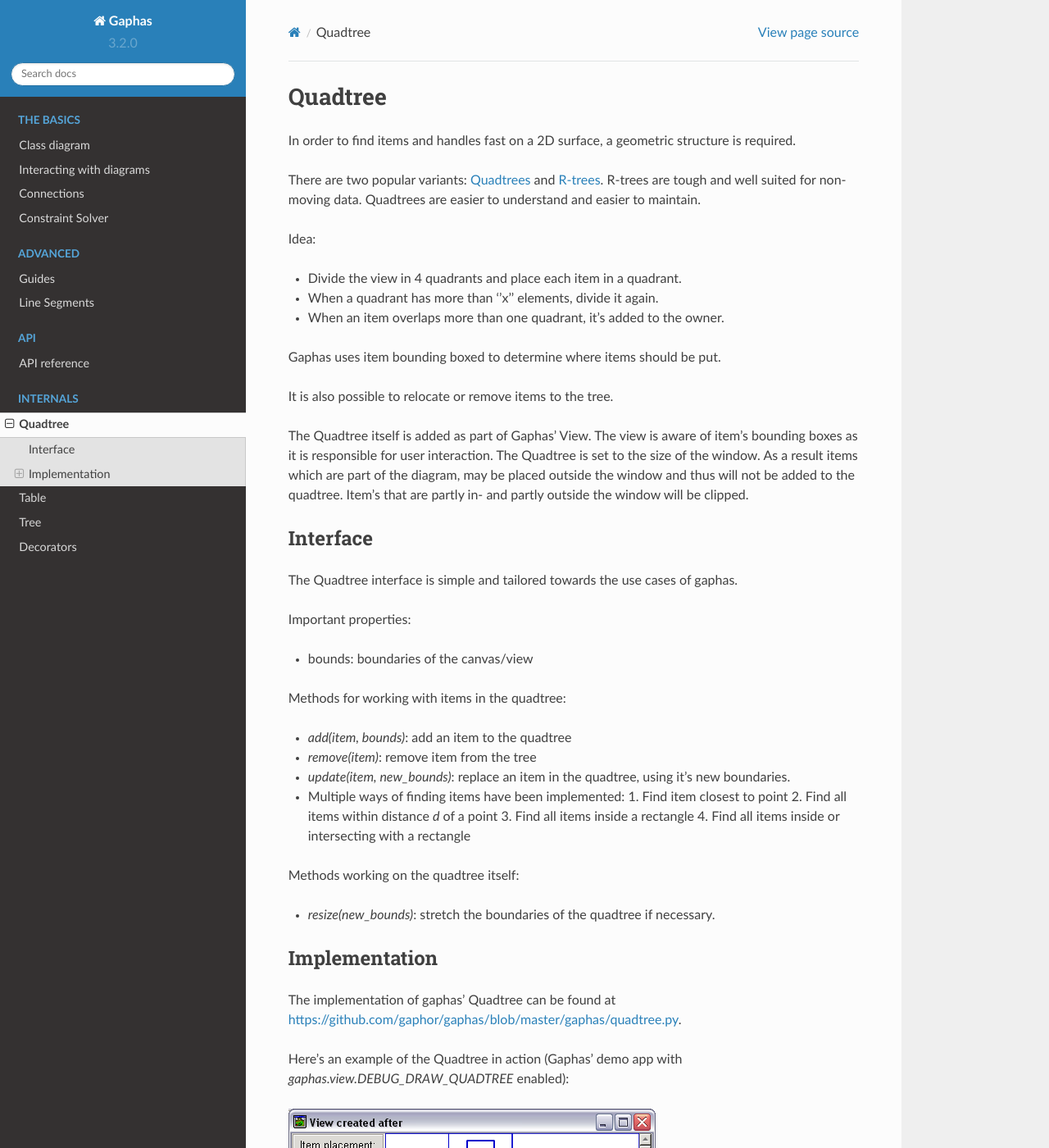
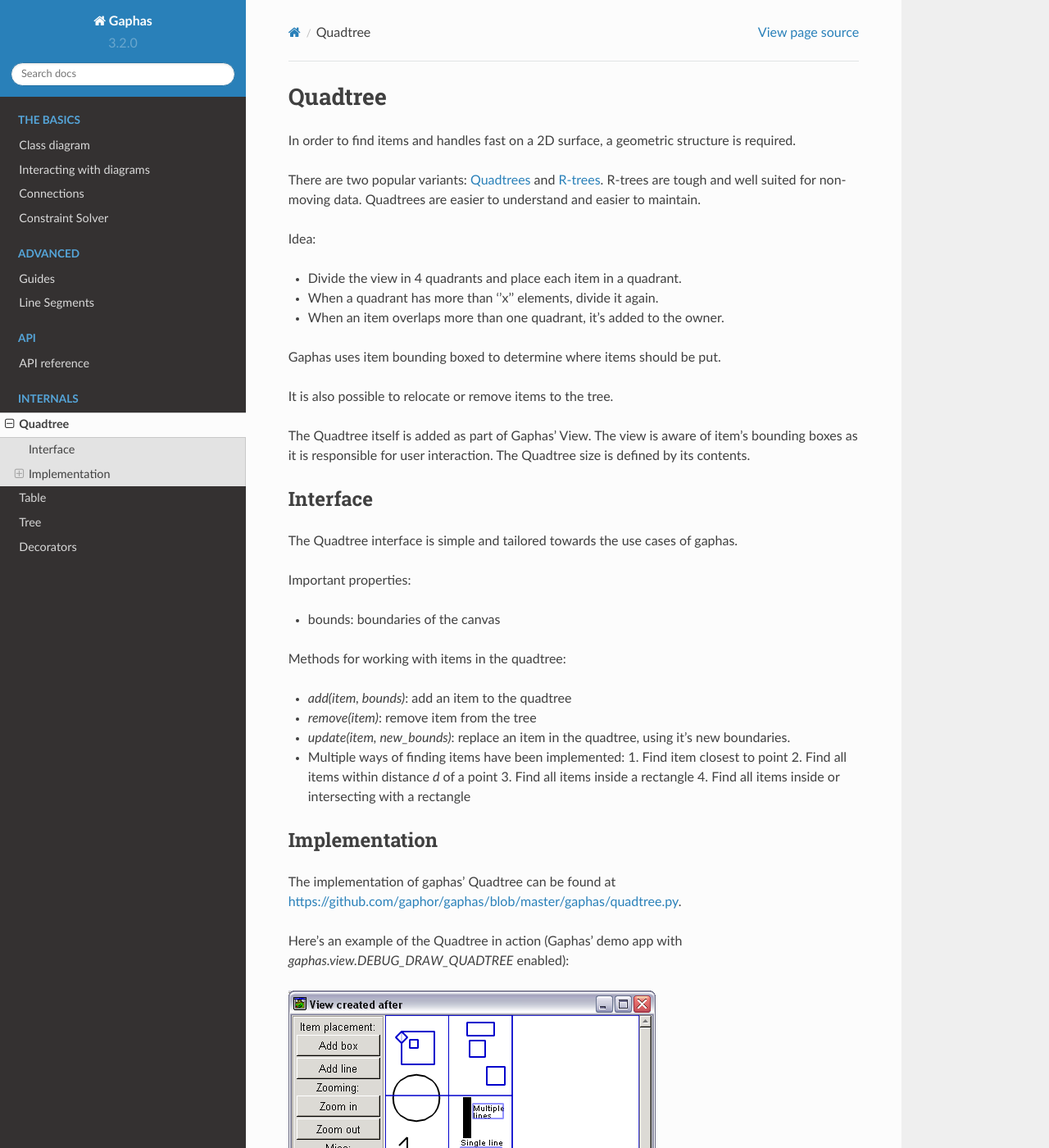
Before and after one commit to gaphor/gaphas, a Sphinx documentation site: the page built from docs/quadtree.rst, in a window 1280 px wide and 1400 px high. Shown: the whole window at 82% size. Built offline with Sphinx 7.4.7 and the Read the Docs theme 2.0.0, drawn with Linux system fonts in a browser that asks for light colours; the version number is read from the project's files by our own code.

Commit message:
Update quadtree docs

```diff
--- a/docs/quadtree.rst
+++ b/docs/quadtree.rst
@@ -19,10 +19,7 @@
 
 The Quadtree itself is added as part of Gaphas' View. The view is aware of
 item's bounding boxes as it is responsible for user interaction. The Quadtree
-is set to the size of the window. As a result items which are part of the
-diagram, may be placed outside the window and thus will not be added to the
-quadtree. Item's that are partly in- and partly outside the window will be
-clipped.
+size is defined by its contents.
 
 Interface
 ---------
@@ -32,7 +29,7 @@
 
 Important properties:
 
-* bounds: boundaries of the canvas/view
+* bounds: boundaries of the canvas
 
 Methods for working with items in the quadtree:
 
@@ -44,10 +41,6 @@
   2. Find all items within distance `d` of a point
   3. Find all items inside a rectangle
   4. Find all items inside or intersecting with a rectangle
-
-Methods working on the quadtree itself:
-
-* `resize(new_bounds)`: stretch the boundaries of the quadtree if necessary.
 
 Implementation
 --------------
```
